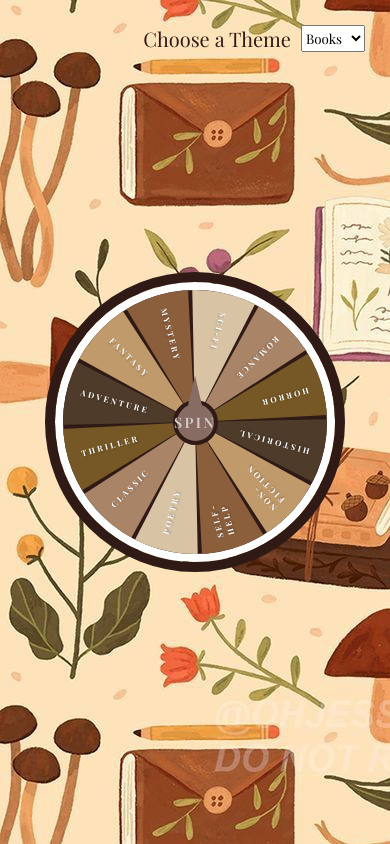
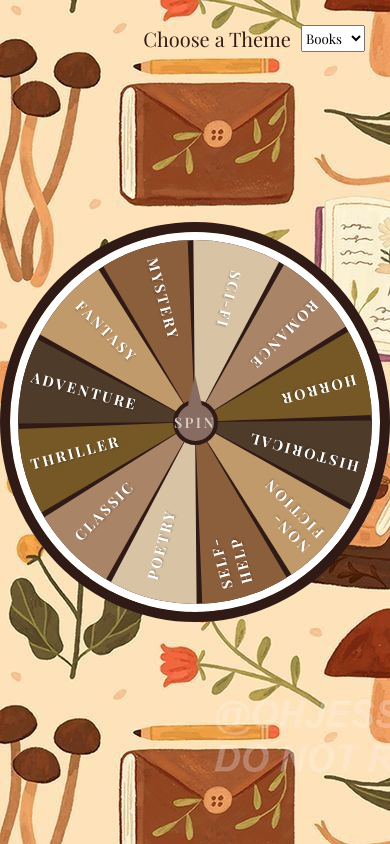
Before and after one commit to Subhoshri/Spin-Wheel, a plain HTML site: page index.html in a window 390 px wide. Drawn offline with nearby package versions, Linux system fonts and the light colour scheme.

Commit message:
Update style.css

```diff
--- a/style.css
+++ b/style.css
@@ -196,8 +196,8 @@ body{
 
 @media (max-width: 640px) {
     .spin-wheel {
-        width: 450px;
-        height: 450px;
+        width: 580px;
+        height: 580px;
     }
     .spin-wheel .spin {
         width: 50px;
@@ -205,15 +205,15 @@ body{
         font-size: 1rem;
     }
     .spin-wheel .wheel-container .wheel-item span {
-        font-size: 0.9rem;
+        font-size: 1.2rem;
         padding: 1.5rem;
     }
 }
 
 @media (max-width: 480px) {
     .spin-wheel {
-        width: 300px;
-        height: 300px;
+        width: 400px;
+        height: 400px;
     }
     .spin-wheel .spin {
         width: 45px;
@@ -221,7 +221,7 @@ body{
         font-size: 0.9rem;
     }
     .spin-wheel .wheel-container .wheel-item span {
-        font-size: 0.5rem;
+        font-size: 0.9rem;
         padding: 1.5rem;
     }
 }
```
